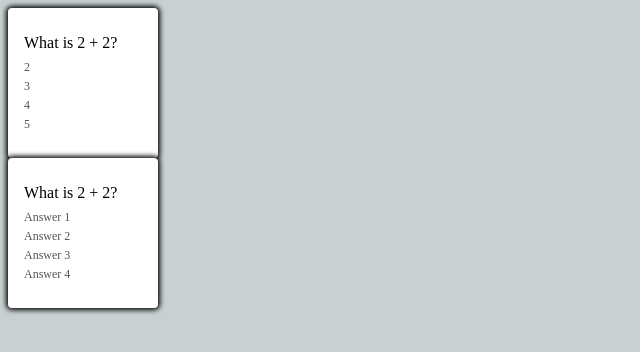
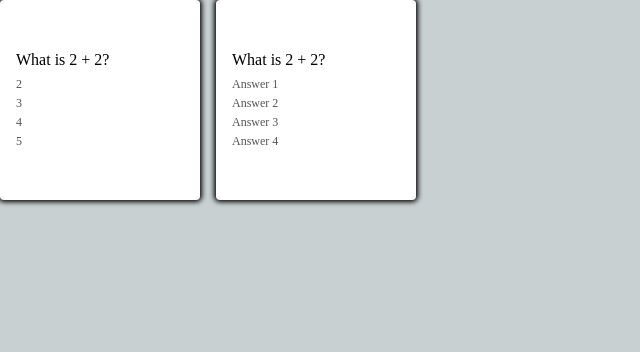
Before and after one commit to PhoebeYahengWu/react-flashcard, a React (Create React App) app: page / in a window 1280 px wide. Shown: the top 352 px of the page, without its empty margins (0-640 px from the left). Built offline with nearby package versions, Linux system fonts and the light colour scheme; no server answers.

Commit message:
revise card width and height

```diff
--- a/src/App.css
+++ b/src/App.css
@@ -1,6 +1,17 @@
 body {
     background-color: #C8D0D2;
+    margin: 0;
   }
+
+
+
+  .card-grid {
+    display: grid;
+    align-items: center;
+    grid-template-columns: repeat(auto-fill, minmax(200px, 1fr));
+    gap: 1rem;
+  }
+
   .card {
     display: flex;
     justify-content: center;
@@ -9,8 +20,8 @@
     border-radius: .25rem;
     box-shadow: 0 0 5px 2px rgba(0, 0, .3);
     background-color: white;
-    height: 150px;
-    width: 150px;
+    height: 200px;
+    width: 200px;
     transition: 150ms;
     cursor: pointer;
     transform-style: preserve-3d;
```
